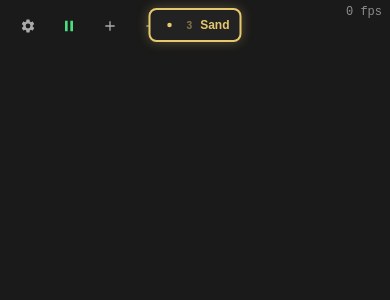
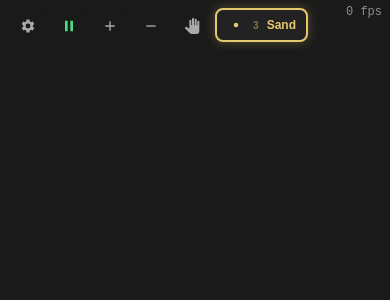
Before and after one commit to VoX/ai-sand-fork, a React (Vite) app: page / in a window 390 px wide. Shown: the top 300 px of the page. Built offline with nearby package versions, Linux system fonts and the light colour scheme.

Commit message:
fix: simplify material dropdown styles and structure; remove unnecessary positioning properties

```diff
--- a/src/App.css
+++ b/src/App.css
@@ -46,14 +46,7 @@ body,
 }
 
 .material-dropdown {
-  position: absolute;
-  top: 0;
-  left: 50%;
-  transform: translateX(-50%);
   flex-shrink: 0;
-  z-index: 10;
-  pointer-events: auto;
-  padding-top: max(12px, env(safe-area-inset-top));
 }
 
 .material-dropdown-trigger {
@@ -306,10 +299,6 @@ body,
     gap: 8px;
   }
 
-  .material-dropdown {
-    padding-top: max(8px, env(safe-area-inset-top));
-  }
-
   .material-dropdown-trigger {
     padding: 6px 10px;
     font-size: 12px;
--- a/src/App.tsx
+++ b/src/App.tsx
@@ -529,8 +529,7 @@ function App() {
         <button className={`ctrl-btn pan-toggle ${panMode ? 'active' : ''}`} onClick={() => setPanMode(prev => !prev)} aria-label="Toggle pan mode">
           <svg viewBox="0 0 24 24" fill="currentColor"><path d="M23 5.5V20c0 2.2-1.8 4-4 4h-7.3c-1.08 0-2.1-.43-2.85-1.19L1 14.83s1.26-1.23 1.3-1.25c.22-.19.49-.29.79-.29.22 0 .42.06.6.16.04.01 4.31 2.46 4.31 2.46V4c0-.83.67-1.5 1.5-1.5S11 3.17 11 4v7h1V1.5c0-.83.67-1.5 1.5-1.5S15 .67 15 1.5V11h1V2.5c0-.83.67-1.5 1.5-1.5s1.5.67 1.5 1.5V11h1V5.5c0-.83.67-1.5 1.5-1.5s1.5.67 1.5 1.5z" /></svg>
         </button>
-      </div>
-      <div className="material-dropdown" ref={dropdownRef}>
+        <div className="material-dropdown" ref={dropdownRef}>
           <button
             className="material-dropdown-trigger"
             style={{ '--material-color': BUTTON_COLORS[tool] } as React.CSSProperties}
@@ -567,6 +566,7 @@ function App() {
             <span style={{ opacity: 0.5, fontSize: '0.85em' }}>{brushSize}</span>
             <span>{tool}</span>
           </button>
+        </div>
       </div>
       {dropdownOpen && (
         <div className="material-modal-overlay" onClick={() => setDropdownOpen(false)}>
```
